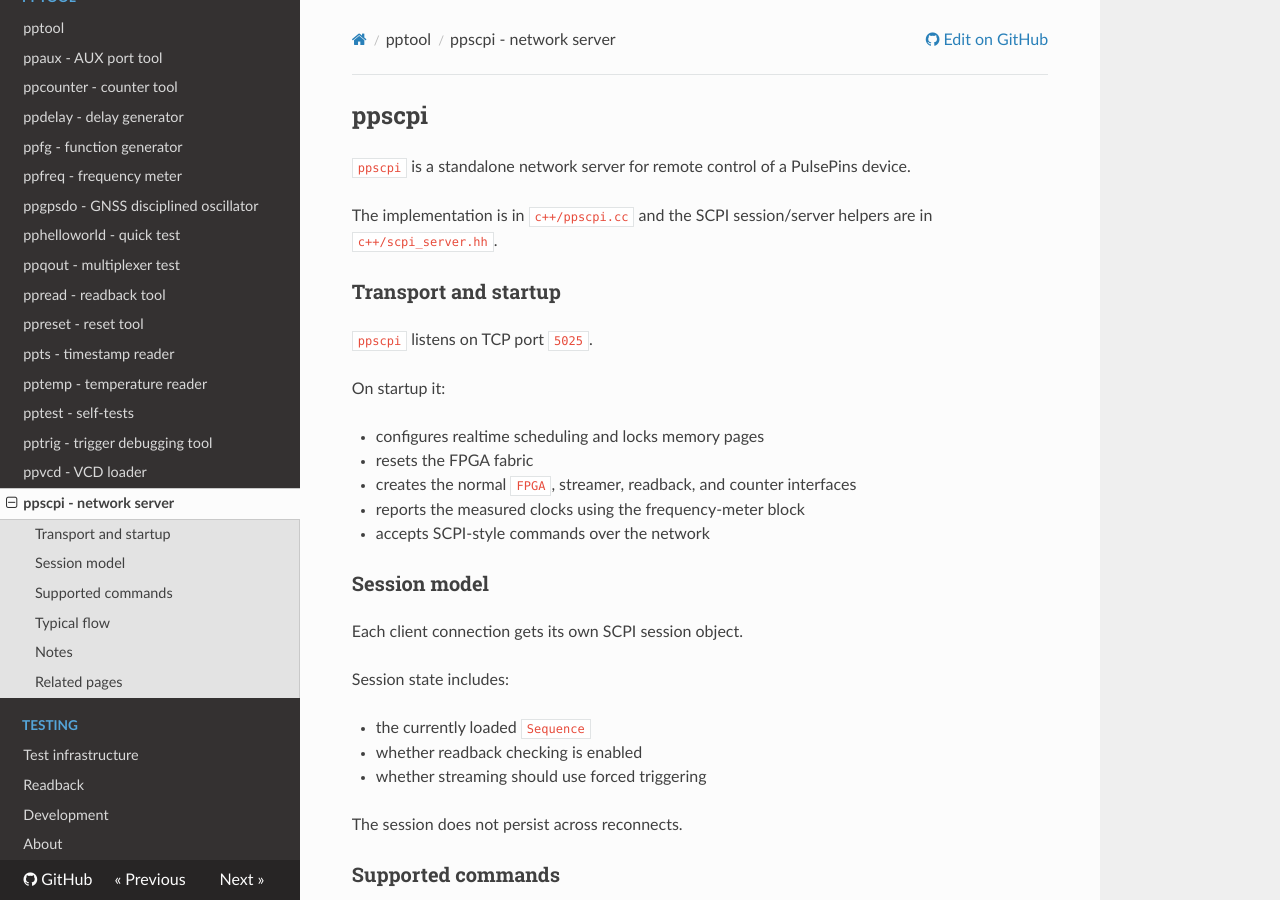
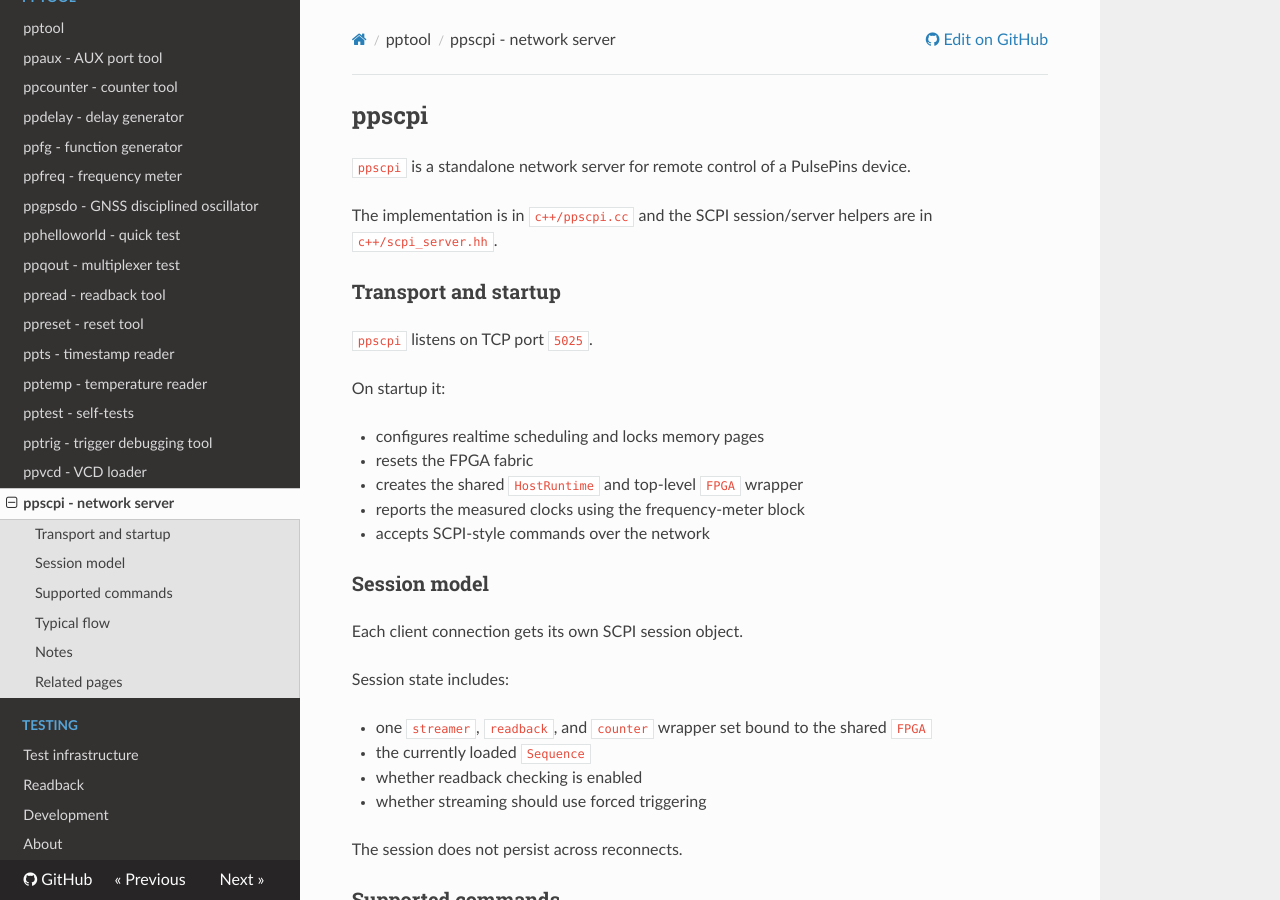
Before and after one commit to rokzitko/PulsePins, an MkDocs documentation site: the page built from docs/docs/ppscpi.md, in a window 1280 px wide and 900 px high. Built offline with MkDocs 1.6.1, drawn with Linux system fonts in a browser that asks for light colours; nearby versions of some CDN libraries.

```diff
--- a/docs/docs/ppscpi.md
+++ b/docs/docs/ppscpi.md
@@ -12,7 +12,7 @@ On startup it:
 
 * configures realtime scheduling and locks memory pages
 * resets the FPGA fabric
-* creates the normal `FPGA`, streamer, readback, and counter interfaces
+* creates the shared `HostRuntime` and top-level `FPGA` wrapper
 * reports the measured clocks using the frequency-meter block
 * accepts SCPI-style commands over the network
 
@@ -22,6 +22,7 @@ Each client connection gets its own SCPI session object.
 
 Session state includes:
 
+* one `streamer`, `readback`, and `counter` wrapper set bound to the shared `FPGA`
 * the currently loaded `Sequence`
 * whether readback checking is enabled
 * whether streaming should use forced triggering
```
Also changed, not shown: docs/docs/testing.md (+1 -3 lines).
